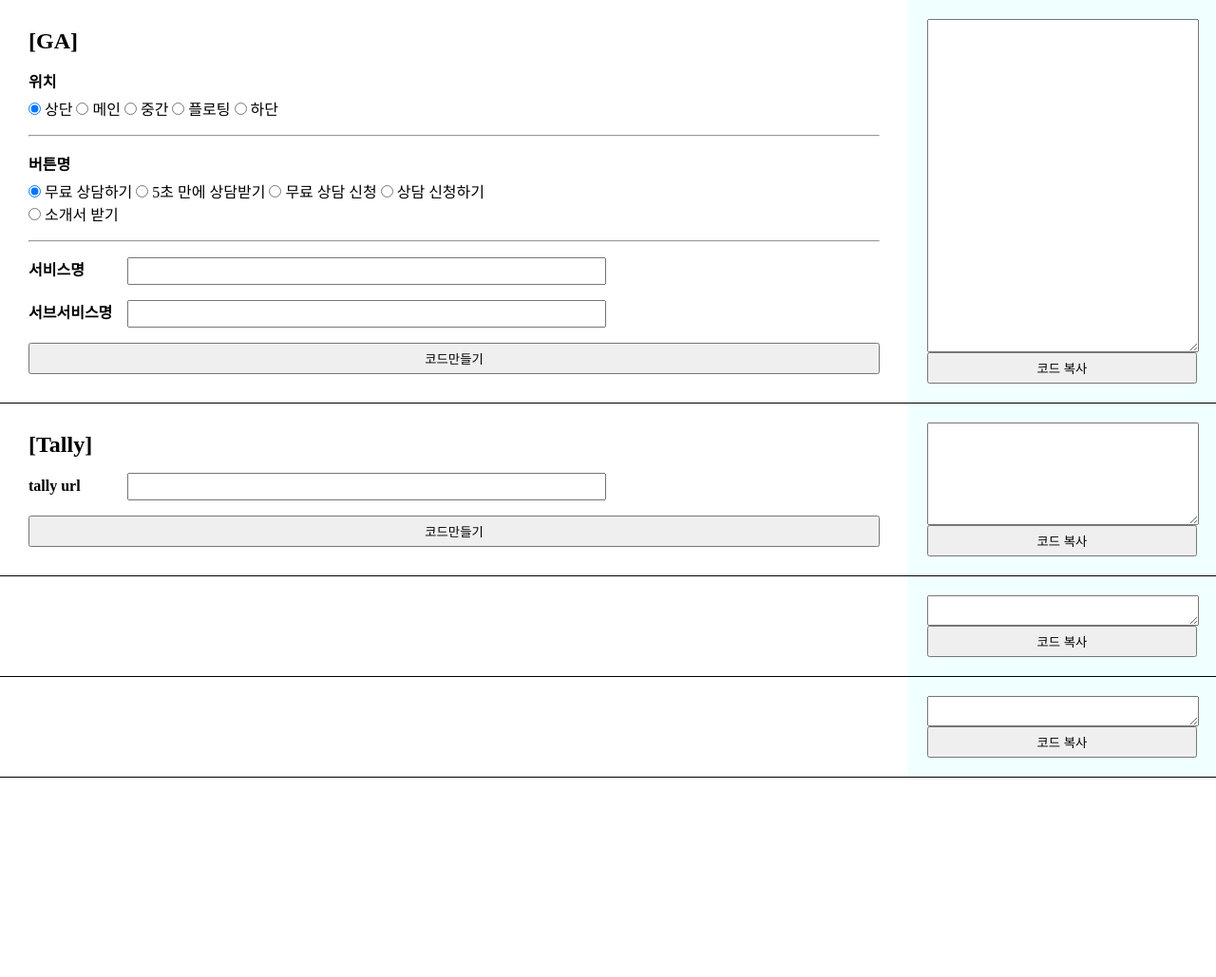
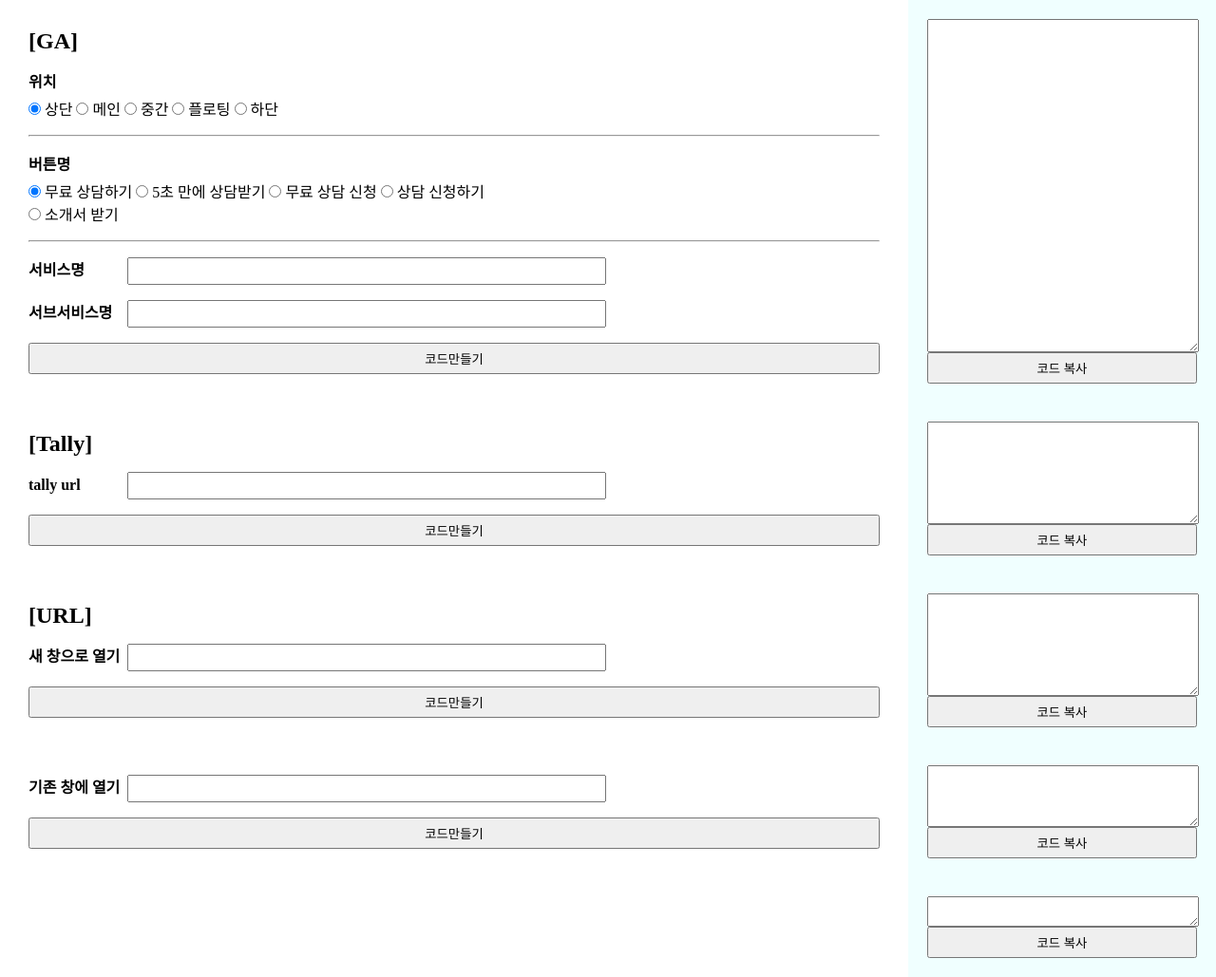
Before and after one commit to wefun-snack24h/web-builder-utilization, a plain HTML site: page page/index.html in a window 1280 px wide. Shown: the whole page at 95% size. Before the commit the page ends 819 px from the top, so only its background shows below. Drawn offline with Linux system fonts and the light colour scheme.

Commit message:
:sparkles: html 문서 수정

```diff
--- a/page/index.html
+++ b/page/index.html
@@ -16,7 +16,6 @@
     .module {
       display: flex;
       width: 100%;
-      border-bottom: 1px solid black;
     }
 
     .module__form {
@@ -129,10 +128,29 @@
     <!--  -->
     <div class="module">
       <div class="module__form">
+        <h2>[URL]</h2>
+        <div>
+          <span class="form-label">새 창으로 열기</span> <input type="text" id="url"/>
+        </div>
+        <button onclick="handleCLickOpenTally()">코드만들기</button>
       </div>
       <div class="module__code">
-        <textarea id="result3" style="width: 100%"></textarea>
-        <button onclick="handleCopy('result3')">코드 복사</button>
+          <textarea id="result3-1" style="width: 100%"></textarea>
+          <button onclick="handleCopy('result3-1')">코드 복사</button>
+      </div>
+    </div>
+
+    <!--  -->
+    <div class="module">
+      <div class="module__form">
+        <div>
+          <span class="form-label">기존 창에 열기</span> <input type="text" id="url"/>
+        </div>
+        <button onclick="handleCLickOpenTally()">코드만들기</button>
+      </div>
+      <div class="module__code">
+          <textarea id="result3-2" style="width: 100%"></textarea>
+          <button onclick="handleCopy('result3-2')">코드 복사</button>
       </div>
     </div>
 
```
